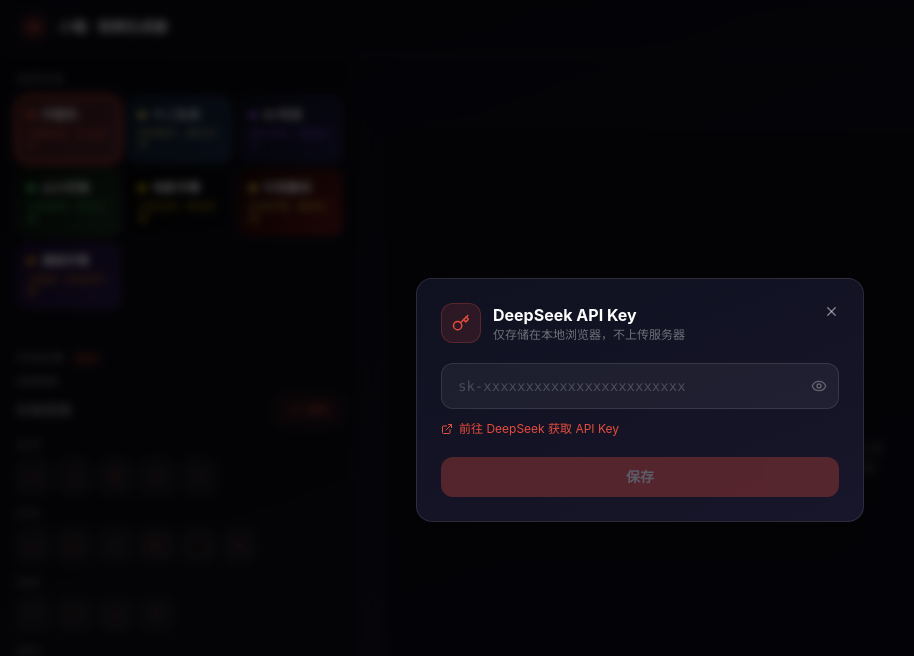
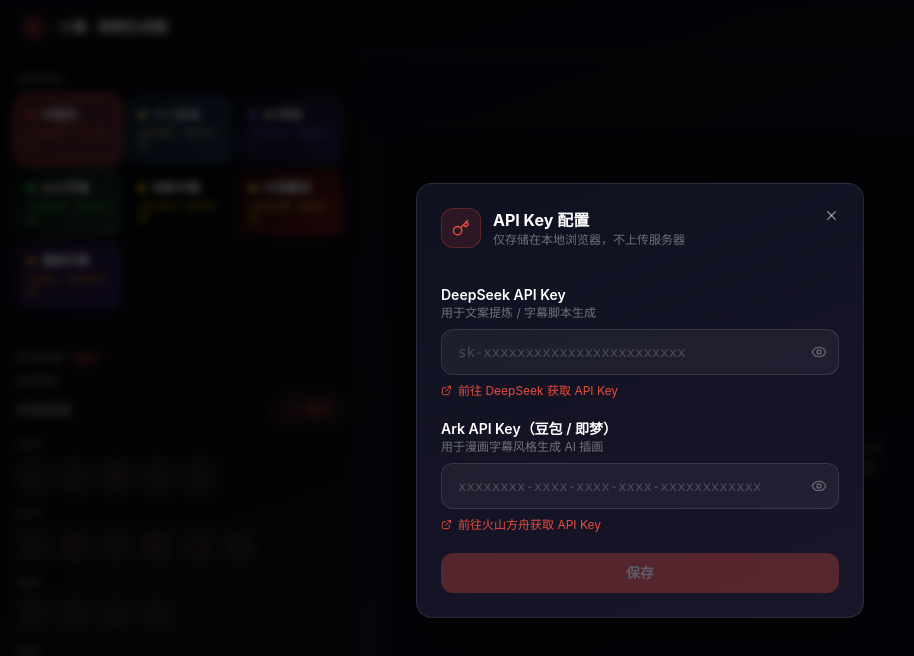
Before and after one commit to AIfman2030/content2video, a React (Vite) app: page / in a window 1280 px wide. Both pictures are taken after a click on the button "设置 API Key". Shown: the top 656 px of the page, without its empty margins (0-914 px from the left). Built offline with nearby package versions, Linux system fonts and the light colour scheme.

Commit message:
feat(ark): add direct Ark API integration and key management

```diff
--- a/src/components/ApiKeyDialog.tsx
+++ b/src/components/ApiKeyDialog.tsx
@@ -1,6 +1,7 @@
 import { useState, useEffect } from 'react';
 import { X, Key, Eye, EyeOff, ExternalLink, Check } from 'lucide-react';
 import { getStoredApiKey, setStoredApiKey } from '../services/deepseek';
+import { getStoredArkKey, setStoredArkKey } from '../services/ark';
 
 interface Props {
   open: boolean;
@@ -8,34 +9,92 @@
   accent?: string;
 }
 
+interface FieldProps {
+  label: string;
+  sub: string;
+  value: string;
+  onChange: (v: string) => void;
+  placeholder: string;
+  show: boolean;
+  onToggleShow: () => void;
+  stored: string;
+  onClear: () => void;
+  link: string;
+  linkLabel: string;
+  accent: string;
+}
+
+function KeyField({ label, sub, value, onChange, placeholder, show, onToggleShow, stored, onClear, link, linkLabel, accent }: FieldProps) {
+  return (
+    <div className="mb-5">
+      <div className="mb-2 flex items-center justify-between">
+        <div>
+          <p className="text-sm font-semibold text-white">{label}</p>
+          <p className="text-xs text-white/40">{sub}</p>
+        </div>
+        {stored && (
+          <button onClick={onClear} className="text-xs text-white/30 hover:text-white/60 transition-colors">清除</button>
+        )}
+      </div>
+
+      <div className="relative mb-2">
+        <input
+          type={show ? 'text' : 'password'}
+          value={value}
+          onChange={e => onChange(e.target.value)}
+          placeholder={placeholder}
+          className="w-full rounded-xl border border-white/10 bg-white/5 px-4 py-3 pr-12 text-sm text-white placeholder-white/20 outline-none focus:border-white/25 transition-colors font-mono"
+        />
+        <button
+          onClick={onToggleShow}
+          className="absolute right-3 top-1/2 -translate-y-1/2 text-white/30 hover:text-white/60 transition-colors"
+        >
+          {show ? <EyeOff size={16} /> : <Eye size={16} />}
+        </button>
+      </div>
+
+      {stored && (
+        <p className="mb-1 text-xs text-green-400/70 flex items-center gap-1.5">
+          <Check size={12} />
+          已设置（{stored.slice(0, 8)}…{stored.slice(-4)}）
+        </p>
+      )}
+
+      <a href={link} target="_blank" rel="noopener noreferrer"
+        className="flex items-center gap-1.5 text-xs transition-colors" style={{ color: accent }}>
+        <ExternalLink size={11} />{linkLabel}
+      </a>
+    </div>
+  );
+}
+
 export default function ApiKeyDialog({ open, onClose, accent = '#a855f7' }: Props) {
-  const [value, setValue] = useState('');
-  const [show, setShow] = useState(false);
+  const [deepseekVal, setDsVal] = useState('');
+  const [arkVal, setArkVal] = useState('');
+  const [showDs, setShowDs] = useState(false);
+  const [showArk, setShowArk] = useState(false);
   const [saved, setSaved] = useState(false);
 
   useEffect(() => {
     if (open) {
-      setValue(getStoredApiKey());
+      setDsVal(getStoredApiKey());
+      setArkVal(getStoredArkKey());
       setSaved(false);
-      setShow(false);
+      setShowDs(false);
+      setShowArk(false);
     }
   }, [open]);
 
   const handleSave = () => {
-    setStoredApiKey(value);
+    if (deepseekVal.trim()) setStoredApiKey(deepseekVal.trim());
+    if (arkVal.trim()) setStoredArkKey(arkVal.trim());
     setSaved(true);
     setTimeout(() => { setSaved(false); onClose(); }, 900);
   };
 
-  const handleClear = () => {
-    setValue('');
-    setStoredApiKey('');
-  };
-
   if (!open) return null;
 
-  const hasKey = value.trim().length > 0;
-  const storedKey = getStoredApiKey();
+  const hasAny = deepseekVal.trim().length > 0 || arkVal.trim().length > 0;
 
   return (
     <div className="fixed inset-0 z-50 flex items-center justify-center bg-black/70 backdrop-blur-sm px-4">
@@ -43,7 +102,6 @@
         className="relative w-full max-w-md rounded-2xl border border-white/10 p-6 shadow-2xl"
         style={{ background: 'linear-gradient(160deg, #0f1120, #18162a)' }}
       >
-        {/* Close */}
         <button
           onClick={onClose}
           className="absolute right-4 top-4 flex h-8 w-8 items-center justify-center rounded-full bg-white/8 text-white/50 hover:bg-white/15 hover:text-white transition-colors"
@@ -51,81 +109,62 @@
           <X size={15} />
         </button>
 
-        {/* Icon + title */}
         <div className="mb-5 flex items-center gap-3">
-          <div
-            className="flex h-10 w-10 items-center justify-center rounded-xl"
-            style={{ background: `${accent}22`, border: `1px solid ${accent}40` }}
-          >
+          <div className="flex h-10 w-10 items-center justify-center rounded-xl" style={{ background: `${accent}22`, border: `1px solid ${accent}40` }}>
             <Key size={18} style={{ color: accent }} />
           </div>
           <div>
-            <h2 className="text-base font-bold text-white">DeepSeek API Key</h2>
+            <h2 className="text-base font-bold text-white">API Key 配置</h2>
             <p className="text-xs text-white/40">仅存储在本地浏览器，不上传服务器</p>
           </div>
         </div>
 
-        {/* Input */}
-        <div className="relative mb-3">
-          <input
-            type={show ? 'text' : 'password'}
-            value={value}
-            onChange={e => setValue(e.target.value)}
+        {/* Divider */}
+        <div className="mb-4 h-px bg-white/8" />
+
+        <KeyField
+          label="DeepSeek API Key"
+          sub="用于文案提炼 / 字幕脚本生成"
+          value={deepseekVal}
+          onChange={setDsVal}
           placeholder="sk-xxxxxxxxxxxxxxxxxxxxxxxx"
-            className="w-full rounded-xl border border-white/10 bg-white/5 px-4 py-3 pr-12 text-sm text-white placeholder-white/20 outline-none focus:border-white/25 transition-colors font-mono"
+          show={showDs}
+          onToggleShow={() => setShowDs(v => !v)}
+          stored={getStoredApiKey()}
+          onClear={() => { setDsVal(''); setStoredApiKey(''); }}
+          link="https://platform.deepseek.com/api_keys"
+          linkLabel="前往 DeepSeek 获取 API Key"
+          accent={accent}
         />
-          <button
-            onClick={() => setShow(v => !v)}
-            className="absolute right-3 top-1/2 -translate-y-1/2 text-white/30 hover:text-white/60 transition-colors"
-          >
-            {show ? <EyeOff size={16} /> : <Eye size={16} />}
-          </button>
-        </div>
 
-        {/* Status */}
-        {storedKey && !saved && (
-          <p className="mb-3 text-xs text-green-400/70 flex items-center gap-1.5">
-            <Check size={12} />
-            已设置 API Key（{storedKey.slice(0, 6)}…{storedKey.slice(-4)}）
-          </p>
-        )}
+        <KeyField
+          label="Ark API Key（豆包 / 即梦）"
+          sub="用于漫画字幕风格生成 AI 插画"
+          value={arkVal}
+          onChange={setArkVal}
+          placeholder="xxxxxxxx-xxxx-xxxx-xxxx-xxxxxxxxxxxx"
+          show={showArk}
+          onToggleShow={() => setShowArk(v => !v)}
+          stored={getStoredArkKey()}
+          onClear={() => { setArkVal(''); setStoredArkKey(''); }}
+          link="https://console.volcengine.com/ark/region:ark+cn-beijing/apiKey"
+          linkLabel="前往火山方舟获取 API Key"
+          accent={accent}
+        />
 
-        {/* Get key link */}
-        <a
-          href="https://platform.deepseek.com/api_keys"
-          target="_blank"
-          rel="noopener noreferrer"
-          className="mb-5 flex items-center gap-1.5 text-xs transition-colors"
-          style={{ color: accent }}
-        >
-          <ExternalLink size={12} />
-          前往 DeepSeek 获取 API Key
-        </a>
-
-        {/* Buttons */}
-        <div className="flex gap-2">
-          {storedKey && (
-            <button
-              onClick={handleClear}
-              className="rounded-xl border border-white/10 px-4 py-2.5 text-sm text-white/40 hover:text-white/60 transition-colors"
-            >
-              清除
-            </button>
-          )}
         <button
           onClick={handleSave}
-            disabled={!hasKey}
-            className="flex flex-1 items-center justify-center gap-2 rounded-xl py-2.5 text-sm font-semibold transition-all disabled:opacity-30"
+          disabled={!hasAny}
+          className="flex w-full items-center justify-center gap-2 rounded-xl py-2.5 text-sm font-semibold transition-all disabled:opacity-30"
           style={{
-              background: hasKey ? `linear-gradient(135deg, ${accent}, ${accent}cc)` : accent,
+            background: hasAny ? `linear-gradient(135deg, ${accent}, ${accent}cc)` : accent,
             color: '#fff',
-              boxShadow: hasKey ? `0 4px 16px ${accent}40` : 'none',
+            boxShadow: hasAny ? `0 4px 16px ${accent}40` : 'none',
           }}
         >
           {saved ? <><Check size={15} /> 已保存</> : '保存'}
         </button>
       </div>
     </div>
-    </div>
   );
 }
--- /dev/null
+++ b/src/services/ark.ts
@@ -0,0 +1,52 @@
+// ark.ts — Direct browser calls to ByteDance Ark API (Doubao Seedream 4.5)
+// No edge function needed — same pattern as deepseek.ts
+
+const ARK_API_URL = 'https://ark.cn-beijing.volces.com/api/v3/images/generations';
+const ARK_LS_KEY = 'ark_api_key';
+const ARK_MODEL = 'doubao-seedream-4-5-251128';
+
+export function getStoredArkKey(): string {
+  try { return localStorage.getItem(ARK_LS_KEY) ?? ''; }
+  catch { return ''; }
+}
+
+export function setStoredArkKey(key: string) {
+  try { localStorage.setItem(ARK_LS_KEY, key); }
+  catch { /* ignore */ }
+}
+
+export async function generateArkImage(prompt: string): Promise<string> {
+  const apiKey = getStoredArkKey();
+  if (!apiKey) throw new Error('NO_ARK_KEY');
+
+  const res = await fetch(ARK_API_URL, {
+    method: 'POST',
+    headers: {
+      'Content-Type': 'application/json',
+      'Authorization': `Bearer ${apiKey}`,
+    },
+    body: JSON.stringify({
+      model: ARK_MODEL,
+      prompt,
+      sequential_image_generation: 'disabled',
+      response_format: 'url',
+      size: '2K',
+      stream: false,
+      watermark: false,
+    }),
+  });
+
+  if (!res.ok) {
+    let msg = `HTTP ${res.status}`;
+    try {
+      const err = await res.json();
+      msg = err?.error?.message ?? err?.message ?? msg;
+    } catch { /* ignore */ }
+    throw new Error(msg);
+  }
+
+  const data = await res.json();
+  const url: string | undefined = (data?.data as Array<{ url: string }>)?.[0]?.url;
+  if (!url) throw new Error('API 未返回图片 URL');
+  return url;
+}
```
Also changed, not shown: src/pages/Index.tsx (+8 -13 lines), src/services/mangaGenerator.ts (+13 -31 lines). Lines whose indentation alone changed are shown as unchanged.
